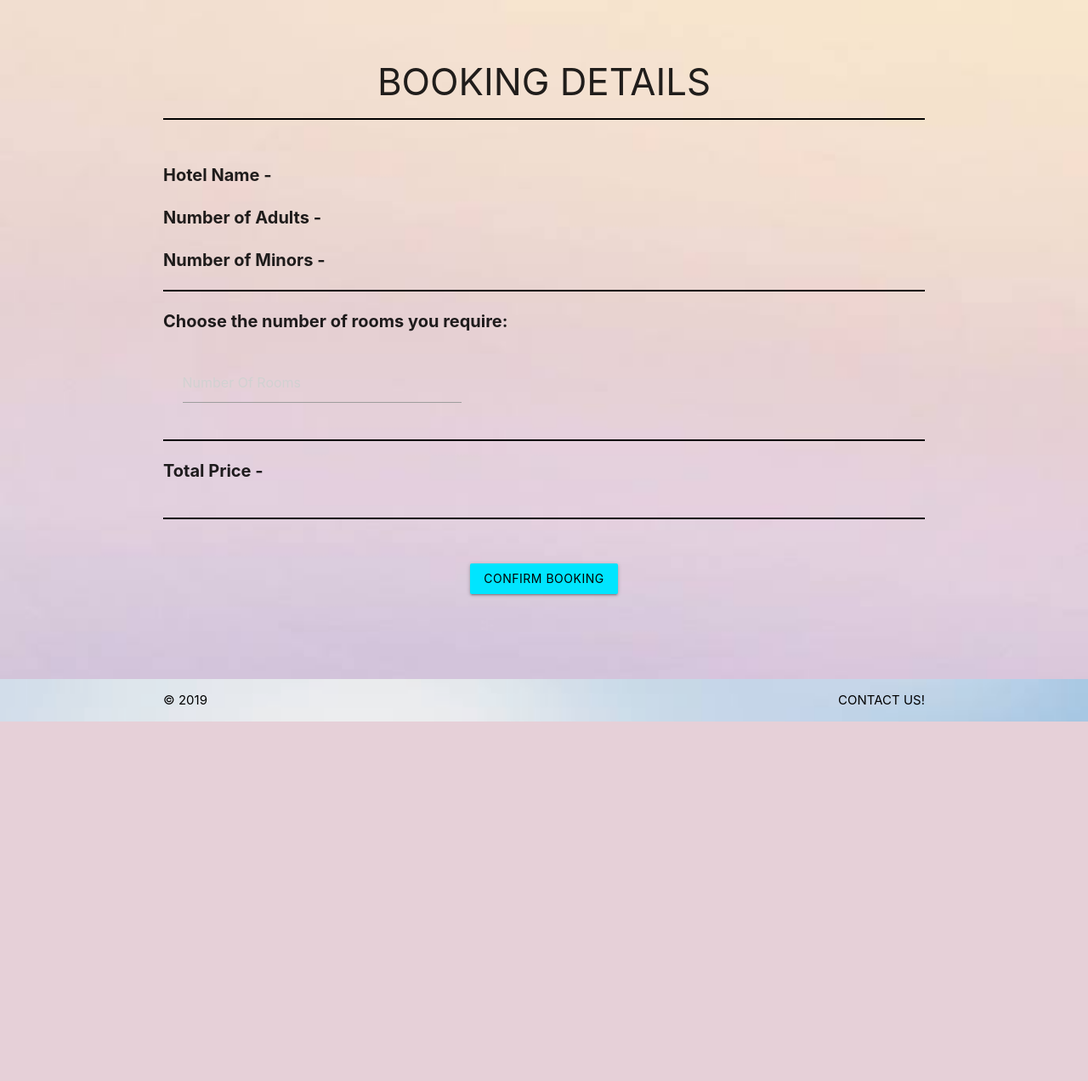
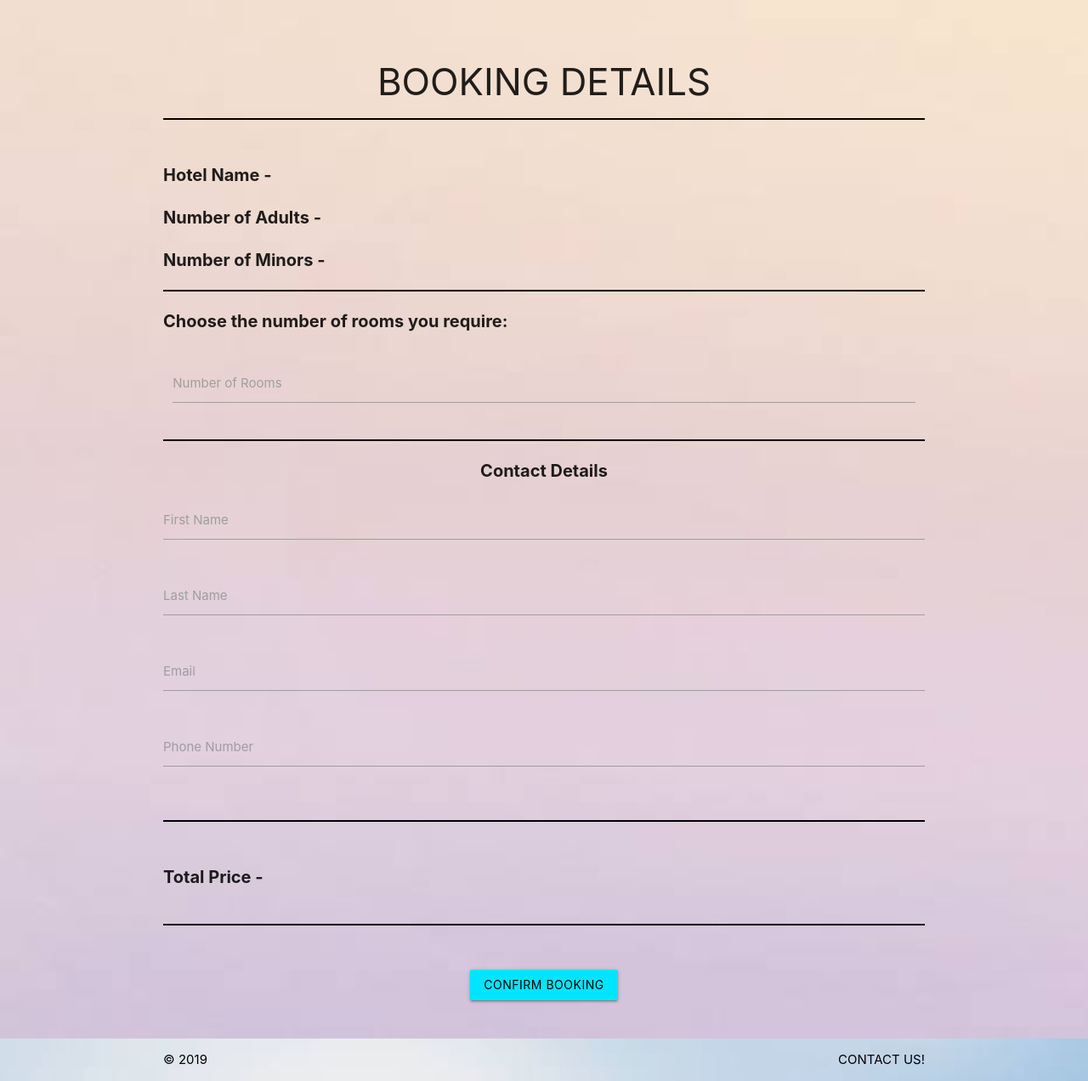
Before and after one commit to sammybarman/AP2, a Flask app: page /checkout in a window 1280 px wide. Shown: the part 81-1353 px from the top of the page at 85% size. Before the commit the page ends 930 px from the top, so only its background shows below. Run offline with Flask 2, Linux system fonts and the light colour scheme.

Commit message:
Bug fixes

```diff
--- a/static/css/style.css
+++ b/static/css/style.css
@@ -65,6 +65,14 @@
   .infosection{
     min-height: 100vh;
     max-height: 150vh !important;
+    background-image: url("/static/img/info.jpeg");
+    background-repeat: no-repeat;
+    background-size: cover;
+  }
+
+  .checkoutsection{
+    min-height: 100vh;
+    max-height: 250vh !important;
     background-image: url("/static/img/info.jpeg");
     background-repeat: no-repeat;
     background-size: cover;
--- a/templates/checkout.html
+++ b/templates/checkout.html
@@ -18,7 +18,7 @@
     </div>
   </nav>
 
-  <section class="infosection" style="margin-top:80px">
+  <section class="checkoutsection" style="margin-top:80px">
     <div class="container">
       <br>
       <br>
@@ -31,13 +31,49 @@
         <p style="font-size:20px"><b>Number of Minors - </b></p>
         <hr>
         <p style="font-size:20px"><b>Choose the number of rooms you require:</b></p>
-        <form class="col s5 m5 l5">
+        <form>
             <div class="input-field col s12">
-              <input placeholder="Number Of Rooms" id="rooms" type="text" class="validate">
+              <input id="rooms" type="text" class="validate">
+              <label for="rooms">Number of Rooms</label>
             </div>
         </form>
       </div>
       <hr>
+      <div class="row">
+        <div class="center">
+          <p style="font-size:20px"><b>Contact Details</b></p>
+        </div>
+        <div>
+          <form>
+            <div class="row">
+              <div class="input-field">
+                <input id="first_name" type="text" class="validate">
+                <label for="first_name">First Name</label>
+              </div>
+            </div>
+            <div class="row">
+              <div class="input-field">
+                <input id="last_name" type="text" class="validate">
+                <label for="last_name">Last Name</label>
+              </div>
+            </div>
+            <div class="row">
+              <div class="input-field">
+                <input id="email" type="email" class="validate">
+                <label for="email">Email</label>
+              </div>
+            </div>
+            <div class="row">
+              <div class="input-field">
+                <input id="phone" type="text" class="validate">
+                <label for="password">Phone Number</label>
+              </div>
+            </div>
+          </form>
+        </div>
+      </div>
+      <hr>
+      <br>
       <div class="row">
         <p style="font-size:20px"><b>Total Price - </b></p>
       </div>
@@ -47,6 +83,8 @@
       <div class="center">
         <button type="button" name="button" class="btn cyan accent-3 waves-effect black-text modal-trigger" data-target="checkoutmod">Confirm Booking</button>
       </div>
+      <br>
+      <br>
     </div>
   </section>
 
```
